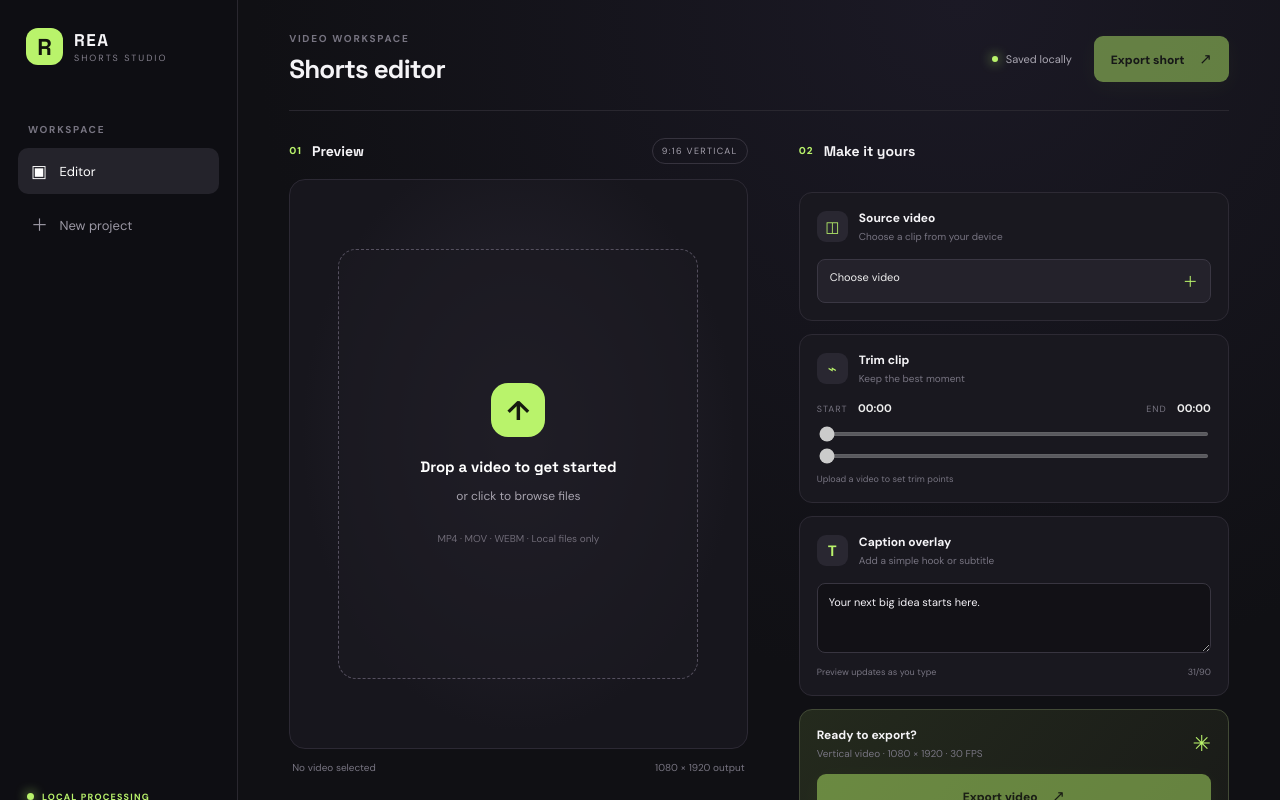
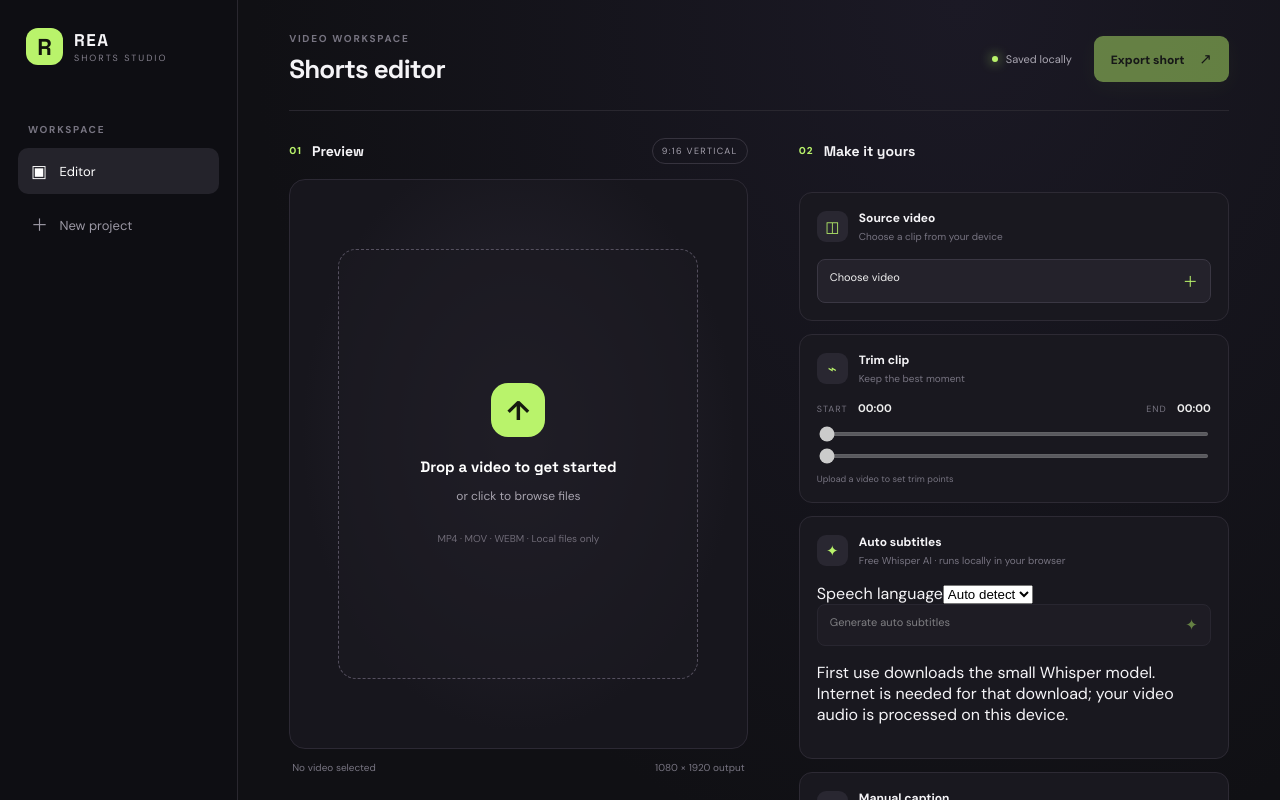
Before and after one commit to aafatabsayyadp-cmd/rea-shorts-studio, a React (Vite) app: page / in a window 1280 px wide. Shown: the top 800 px of the page. Built offline with nearby package versions, Linux system fonts and the light colour scheme.

Commit message:
Add local Whisper auto subtitles and timed caption editing

```diff
--- a/src/App.tsx
+++ b/src/App.tsx
@@ -1,31 +1,52 @@
 import { ChangeEvent, useEffect, useRef, useState } from "react";
 
 type ExportState = "idle" | "rendering" | "done" | "error";
+type Caption = { id: number; start: number; end: number; text: string };
+type WorkerMessage =
+  | { type: "model-progress"; progress: { status?: string; progress?: number; file?: string } }
+  | { type: "result"; text: string; chunks: { timestamp: [number, number]; text: string }[] }
+  | { type: "error"; message: string };
 
 function formatTime(value: number) {
   if (!Number.isFinite(value)) return "00:00";
   const seconds = Math.max(0, Math.floor(value));
   return `${String(Math.floor(seconds / 60)).padStart(2, "0")}:${String(seconds % 60).padStart(2, "0")}`;
 }
+function srtTime(value: number) {
+  const ms = Math.max(0, Math.round(value * 1000));
+  const hours = Math.floor(ms / 3600000);
+  const minutes = Math.floor((ms % 3600000) / 60000);
+  const seconds = Math.floor((ms % 60000) / 1000);
+  return `${String(hours).padStart(2, "0")}:${String(minutes).padStart(2, "0")}:${String(seconds).padStart(2, "0")},${String(ms % 1000).padStart(3, "0")}`;
+}
 
 export default function App() {
   const videoRef = useRef<HTMLVideoElement>(null);
   const fileInputRef = useRef<HTMLInputElement>(null);
   const isExportingRef = useRef(false);
+  const isTranscribingRef = useRef(false);
+  const workerRef = useRef<Worker | null>(null);
   const [file, setFile] = useState<File | null>(null);
   const [videoUrl, setVideoUrl] = useState("");
   const [duration, setDuration] = useState(0);
   const [trimStart, setTrimStart] = useState(0);
   const [trimEnd, setTrimEnd] = useState(0);
   const [caption, setCaption] = useState("Your next big idea starts here.");
+  const [captions, setCaptions] = useState<Caption[]>([]);
+  const [playhead, setPlayhead] = useState(0);
   const [playing, setPlaying] = useState(false);
   const [exportState, setExportState] = useState<ExportState>("idle");
   const [exportMessage, setExportMessage] = useState("");
   const [progress, setProgress] = useState(0);
+  const [transcriptionState, setTranscriptionState] = useState<"idle" | "capturing" | "loading" | "transcribing" | "done" | "error">("idle");
+  const [transcriptionMessage, setTranscriptionMessage] = useState("");
+  const [transcriptionProgress, setTranscriptionProgress] = useState(0);
+  const [language, setLanguage] = useState("auto");
 
   useEffect(() => {
     return () => {
       if (videoUrl) URL.revokeObjectURL(videoUrl);
+      workerRef.current?.terminate();
     };
   }, [videoUrl]);
 
@@ -37,6 +58,9 @@ export default function App() {
     setDuration(0);
     setTrimStart(0);
     setTrimEnd(0);
+    setCaptions([]);
+    setTranscriptionState("idle");
+    setTranscriptionMessage("");
     setExportState("idle");
     setExportMessage("");
   };
@@ -66,12 +90,16 @@ export default function App() {
     }
   };
 
+  const captionAt = (time: number) => {
+    const active = captions.find((item) => time >= item.start && time <= item.end);
+    return active?.text ?? (captions.length ? "" : caption);
+  };
+
   const drawFrame = (ctx: CanvasRenderingContext2D, video: HTMLVideoElement, text: string) => {
     const width = ctx.canvas.width;
     const height = ctx.canvas.height;
     ctx.fillStyle = "#08080b";
     ctx.fillRect(0, 0, width, height);
-
     const sourceRatio = video.videoWidth / video.videoHeight;
     const targetRatio = width / height;
     let sx = 0, sy = 0, sw = video.videoWidth, sh = video.videoHeight;
@@ -83,8 +111,7 @@ export default function App() {
       sy = (video.videoHeight - sh) / 2;
     }
     ctx.drawImage(video, sx, sy, sw, sh, 0, 0, width, height);
-
-    if (text.trim()) {
+    if (!text.trim()) return;
     const maxWidth = width * 0.82;
     const fontSize = 76;
     ctx.font = `800 ${fontSize}px Arial, sans-serif`;
@@ -95,10 +122,8 @@ export default function App() {
     let line = "";
     words.forEach((word) => {
       const test = line ? `${line} ${word}` : word;
-        if (ctx.measureText(test).width > maxWidth && line) {
-          lines.push(line);
-          line = word;
-        } else line = test;
+      if (ctx.measureText(test).width > maxWidth && line) { lines.push(line); line = word; }
+      else line = test;
     });
     if (line) lines.push(line);
     const lineHeight = fontSize * 1.18;
@@ -112,82 +137,157 @@ export default function App() {
       ctx.fillStyle = "#ffffff";
       ctx.fillText(item, width / 2, y, maxWidth);
     });
+  };
+
+  const startTranscription = async () => {
+    const video = videoRef.current;
+    if (!video || !file || transcriptionState === "capturing" || transcriptionState === "loading" || transcriptionState === "transcribing") return;
+    if (!("MediaRecorder" in window)) {
+      setTranscriptionState("error");
+      setTranscriptionMessage("Audio capture is not supported in this browser. Try the latest Chrome or Edge.");
+      return;
     }
+    const capture = (video as HTMLVideoElement & { captureStream?: () => MediaStream }).captureStream?.()
+      ?? (video as HTMLVideoElement & { mozCaptureStream?: () => MediaStream }).mozCaptureStream?.();
+    const audioTracks = capture?.getAudioTracks() ?? [];
+    if (!audioTracks.length) {
+      setTranscriptionState("error");
+      setTranscriptionMessage("This video has no audio track to transcribe.");
+      return;
+    }
+
+    try {
+      video.pause();
+      video.currentTime = 0;
+      await new Promise<void>((resolve) => {
+        if (video.readyState >= 2 && video.currentTime === 0) resolve();
+        else video.addEventListener("seeked", () => resolve(), { once: true });
+      });
+      const audioOnly = new MediaStream(audioTracks);
+      const mimeType = MediaRecorder.isTypeSupported("audio/webm;codecs=opus") ? "audio/webm;codecs=opus" : "audio/webm";
+      const recorder = new MediaRecorder(audioOnly, { mimeType });
+      const parts: BlobPart[] = [];
+      recorder.ondataavailable = (event) => { if (event.data.size) parts.push(event.data); };
+      const audioReady = new Promise<Blob>((resolve, reject) => {
+        recorder.onerror = () => reject(new Error("Could not capture audio from this video."));
+        recorder.onstop = () => resolve(new Blob(parts, { type: mimeType }));
+      });
+      isTranscribingRef.current = true;
+      setTranscriptionState("capturing");
+      setTranscriptionMessage("Playing the video once to capture its audio…");
+      setTranscriptionProgress(0);
+      recorder.start(500);
+      await video.play();
+      await new Promise<void>((resolve) => {
+        const onEnded = () => { video.removeEventListener("ended", onEnded); resolve(); };
+        video.addEventListener("ended", onEnded);
+      });
+      video.pause();
+      recorder.stop();
+      const audioBlob = await audioReady;
+      isTranscribingRef.current = false;
+      setPlaying(false);
+      if (!audioBlob.size) throw new Error("No audio data was captured.");
+
+      setTranscriptionState("loading");
+      setTranscriptionMessage("Loading the free Whisper model (first use downloads it once)…");
+      const worker = new Worker(new URL("./transcription.worker.ts", import.meta.url), { type: "module" });
+      workerRef.current?.terminate();
+      workerRef.current = worker;
+      worker.onmessage = (event: MessageEvent<WorkerMessage>) => {
+        const message = event.data;
+        if (message.type === "model-progress") {
+          const p = message.progress;
+          if (typeof p.progress === "number") setTranscriptionProgress(Math.round(p.progress));
+          if (p.status) setTranscriptionMessage(`Loading model: ${p.status}`);
+          setTranscriptionState("loading");
+        } else if (message.type === "result") {
+          const next = message.chunks
+            .filter((chunk) => chunk.timestamp && Number.isFinite(chunk.timestamp[0]) && Number.isFinite(chunk.timestamp[1]) && chunk.timestamp[1] > chunk.timestamp[0] && chunk.text.trim())
+            .map((chunk, index) => ({ id: index + 1, start: chunk.timestamp[0], end: chunk.timestamp[1], text: chunk.text.trim() }));
+          setCaptions(next);
+          setTranscriptionState("done");
+          setTranscriptionProgress(100);
+          setTranscriptionMessage(next.length ? `Created ${next.length} timed caption lines. Review them before exporting.` : "Whisper returned no timed captions. Try another clip.");
+          worker.terminate();
+        } else if (message.type === "error") {
+          setTranscriptionState("error");
+          setTranscriptionMessage(message.message);
+          worker.terminate();
+        }
+      };
+      worker.onerror = () => {
+        setTranscriptionState("error");
+        setTranscriptionMessage("The transcription worker stopped unexpectedly. Try again in Chrome or Edge.");
+        worker.terminate();
+      };
+      setTranscriptionState("transcribing");
+      setTranscriptionMessage("Transcribing locally on this device…");
+      worker.postMessage({ type: "transcribe", audio: audioBlob, language });
+    } catch (error) {
+      isTranscribingRef.current = false;
+      setTranscriptionState("error");
+      setTranscriptionMessage(error instanceof Error ? error.message : "Transcription failed.");
+    }
+  };
+
+  const updateCaption = (id: number, field: "start" | "end" | "text", value: number | string) => {
+    setCaptions((items) => items.map((item) => item.id === id ? { ...item, [field]: value } : item));
+  };
+
+  const downloadSrt = () => {
+    const content = captions.map((item, index) => `${index + 1}\n${srtTime(item.start)} --> ${srtTime(item.end)}\n${item.text}\n`).join("\n");
+    const url = URL.createObjectURL(new Blob([content], { type: "text/plain;charset=utf-8" }));
+    const link = document.createElement("a");
+    link.href = url;
+    link.download = `${file?.name.replace(/\.[^.]+$/, "") || "captions"}.srt`;
+    link.click();
+    URL.revokeObjectURL(url);
   };
 
   const exportVideo = async () => {
     const video = videoRef.current;
     if (!video || !file) return;
     if (!("MediaRecorder" in window) || !HTMLCanvasElement.prototype.captureStream) {
-      setExportState("error");
-      setExportMessage("MP4 export is not supported by this browser. Try Chrome or Edge.");
-      return;
+      setExportState("error"); setExportMessage("Video export is not supported by this browser. Try Chrome or Edge."); return;
     }
-    if (trimEnd <= trimStart) {
-      setExportState("error");
-      setExportMessage("Choose a valid trim range first.");
-      return;
-    }
-
-    setExportState("rendering");
-    setProgress(0);
-    setExportMessage("Preparing your vertical video…");
-
+    if (trimEnd <= trimStart) { setExportState("error"); setExportMessage("Choose a valid trim range first."); return; }
+    setExportState("rendering"); setProgress(0); setExportMessage("Preparing your vertical video…");
     try {
       const canvas = document.createElement("canvas");
-      canvas.width = 1080;
-      canvas.height = 1920;
+      canvas.width = 1080; canvas.height = 1920;
       const context = canvas.getContext("2d");
       if (!context) throw new Error("Could not create the export canvas.");
-
       const canvasStream = canvas.captureStream(30);
       const sourceStream = (video as HTMLVideoElement & { captureStream?: () => MediaStream }).captureStream?.()
         ?? (video as HTMLVideoElement & { mozCaptureStream?: () => MediaStream }).mozCaptureStream?.();
-      if (sourceStream) {
-        sourceStream.getAudioTracks().forEach((track) => canvasStream.addTrack(track));
-      }
-
-      const mimeType = MediaRecorder.isTypeSupported("video/mp4;codecs=h264,aac")
-        ? "video/mp4;codecs=h264,aac"
-        : MediaRecorder.isTypeSupported("video/webm;codecs=vp9,opus")
-          ? "video/webm;codecs=vp9,opus"
-          : "video/webm";
+      sourceStream?.getAudioTracks().forEach((track) => canvasStream.addTrack(track));
+      const mimeType = MediaRecorder.isTypeSupported("video/mp4;codecs=h264,aac") ? "video/mp4;codecs=h264,aac"
+        : MediaRecorder.isTypeSupported("video/webm;codecs=vp9,opus") ? "video/webm;codecs=vp9,opus" : "video/webm";
       const recorder = new MediaRecorder(canvasStream, { mimeType });
       const chunks: BlobPart[] = [];
-      recorder.ondataavailable = (event) => {
-        if (event.data.size) chunks.push(event.data);
-      };
-
+      recorder.ondataavailable = (event) => { if (event.data.size) chunks.push(event.data); };
       const finished = new Promise<Blob>((resolve, reject) => {
         recorder.onerror = () => reject(new Error("The browser stopped the export unexpectedly."));
         recorder.onstop = () => resolve(new Blob(chunks, { type: mimeType }));
       });
-
-      video.pause();
-      video.currentTime = trimStart;
+      video.pause(); video.currentTime = trimStart;
       await new Promise<void>((resolve) => {
         if (Math.abs(video.currentTime - trimStart) < 0.05) resolve();
         else video.addEventListener("seeked", () => resolve(), { once: true });
       });
-
       isExportingRef.current = true;
       recorder.start(250);
       await video.play();
       let animation = 0;
       const render = () => {
-        if (context) drawFrame(context, video, caption);
+        drawFrame(context, video, captionAt(video.currentTime));
         const currentProgress = Math.min(100, ((video.currentTime - trimStart) / (trimEnd - trimStart)) * 100);
         setProgress(currentProgress);
-        if (video.currentTime >= trimEnd || video.ended) {
-          video.pause();
-          cancelAnimationFrame(animation);
-          recorder.stop();
-          return;
-        }
+        if (video.currentTime >= trimEnd || video.ended) { video.pause(); cancelAnimationFrame(animation); recorder.stop(); return; }
         animation = requestAnimationFrame(render);
       };
       render();
-
       const blob = await finished;
       isExportingRef.current = false;
       canvasStream.getTracks().forEach((track) => track.stop());
@@ -196,18 +296,17 @@ export default function App() {
       const anchor = document.createElement("a");
       anchor.href = downloadUrl;
       anchor.download = `${file.name.replace(/\.[^.]+$/, "")}-short.${extension}`;
-      anchor.click();
-      URL.revokeObjectURL(downloadUrl);
-      setExportState("done");
-      setExportMessage(`Your ${extension.toUpperCase()} is ready and downloaded.`);
-      setProgress(100);
-      setPlaying(false);
+      anchor.click(); URL.revokeObjectURL(downloadUrl);
+      setExportState("done"); setExportMessage(`Your ${extension.toUpperCase()} is ready and downloaded.`);
+      setProgress(100); setPlaying(false);
     } catch (error) {
       isExportingRef.current = false;
       setExportState("error");
       setExportMessage(error instanceof Error ? error.message : "Export failed. Please try again.");
     }
   };
+
+  const activeCaption = captionAt(playhead);
 
   return (
     <main className="app-shell">
@@ -216,7 +315,7 @@ export default function App() {
         <div className="side-label">WORKSPACE</div>
         <button className="nav-item active"><span>▣</span> Editor</button>
         <button className="nav-item" onClick={() => fileInputRef.current?.click()}><span>＋</span> New project</button>
-        <div className="sidebar-bottom"><div className="local-badge"><span /> LOCAL PROCESSING</div><p>Your videos stay on this device. Nothing is uploaded.</p><div className="version">EARLY ACCESS · 0.1.0</div></div>
+        <div className="sidebar-bottom"><div className="local-badge"><span /> LOCAL PROCESSING</div><p>Your videos and transcription stay on this device.</p><div className="version">EARLY ACCESS · 0.2.0</div></div>
       </aside>
 
       <section className="main-panel">
@@ -229,20 +328,14 @@ export default function App() {
           <section className="preview-column">
             <div className="section-heading"><div><span className="step">01</span><strong>Preview</strong></div><span className="format-pill">9:16 VERTICAL</span></div>
             <div className="preview-stage">
-              {file ? (
-                <div className="phone-frame">
-                  <video ref={videoRef} src={videoUrl} onLoadedMetadata={onMetadata} onPlay={() => setPlaying(true)} onPause={() => setPlaying(false)} onTimeUpdate={() => {
-                    const v = videoRef.current;
-                    if (!isExportingRef.current && v && v.currentTime >= trimEnd && !v.paused) { v.pause(); v.currentTime = trimStart; }
-                  }} />
-                  <div className="preview-caption">{caption || "Your caption appears here"}</div>
+              {file ? <div className="phone-frame">
+                <video ref={videoRef} src={videoUrl} onLoadedMetadata={onMetadata} onPlay={() => setPlaying(true)} onPause={() => setPlaying(false)}
+                  onTimeUpdate={() => { const v = videoRef.current; if (v) setPlayhead(v.currentTime); if (!isExportingRef.current && !isTranscribingRef.current && v && v.currentTime >= trimEnd && !v.paused) { v.pause(); v.currentTime = trimStart; } }} />
+                <div className="preview-caption">{activeCaption || (captions.length ? "" : "Your caption appears here")}</div>
                 <button className="play-overlay" onClick={togglePlayback} aria-label={playing ? "Pause preview" : "Play preview"}>{playing ? "Ⅱ" : "▶"}</button>
-                </div>
-              ) : (
-                <button className="upload-card" onClick={() => fileInputRef.current?.click()}>
+              </div> : <button className="upload-card" onClick={() => fileInputRef.current?.click()}>
                 <div className="upload-icon">↑</div><strong>Drop a video to get started</strong><span>or click to browse files</span><small>MP4 · MOV · WEBM · Local files only</small>
-                </button>
-              )}
+              </button>}
             </div>
             <div className="preview-footer"><span>{file ? file.name : "No video selected"}</span><span>{file ? `${formatTime(duration)} total` : "1080 × 1920 output"}</span></div>
           </section>
@@ -265,7 +358,36 @@ export default function App() {
             </div>
 
             <div className="control-card">
-              <div className="control-title"><span className="control-icon">T</span><div><strong>Caption overlay</strong><small>Add a simple hook or subtitle</small></div></div>
+              <div className="control-title"><span className="control-icon">✦</span><div><strong>Auto subtitles</strong><small>Free Whisper AI · runs locally in your browser</small></div></div>
+              <div className="subtitle-options">
+                <label htmlFor="subtitle-language">Speech language</label>
+                <select id="subtitle-language" value={language} onChange={(e) => setLanguage(e.target.value)} disabled={transcriptionState === "capturing" || transcriptionState === "loading" || transcriptionState === "transcribing"}>
+                  <option value="auto">Auto detect</option><option value="english">English</option><option value="hindi">Hindi</option><option value="marathi">Marathi</option><option value="urdu">Urdu</option><option value="spanish">Spanish</option><option value="french">French</option>
+                </select>
+              </div>
+              <button className="file-picker transcribe-button" onClick={startTranscription} disabled={!file || ["capturing","loading","transcribing"].includes(transcriptionState)}>
+                {transcriptionState === "capturing" ? "Capturing audio…" : transcriptionState === "loading" ? "Loading Whisper…" : transcriptionState === "transcribing" ? "Transcribing…" : captions.length ? "Regenerate subtitles" : "Generate auto subtitles"} <span>✦</span>
+              </button>
+              {["capturing","loading","transcribing"].includes(transcriptionState) && <div className="progress-track subtitle-progress"><div style={{ width: `${transcriptionState === "capturing" ? (duration ? (playhead / duration) * 100 : 0) : transcriptionProgress}%` }} /></div>}
+              {transcriptionMessage && <p className={`transcription-message ${transcriptionState}`}>{transcriptionMessage}</p>}
+              <p className="micro-note">First use downloads the small Whisper model. Internet is needed for that download; your video audio is processed on this device.</p>
+              {captions.length > 0 && <>
+                <div className="caption-list-head"><strong>{captions.length} caption lines</strong><button onClick={downloadSrt}>Download .SRT ↓</button></div>
+                <div className="caption-list">
+                  {captions.map((item) => <div className="caption-row" key={item.id}>
+                    <div className="caption-times">
+                      <label>IN <input type="number" min="0" max={duration} step="0.1" value={item.start.toFixed(1)} onChange={(e) => updateCaption(item.id, "start", Number(e.target.value))} /></label>
+                      <label>OUT <input type="number" min="0" max={duration} step="0.1" value={item.end.toFixed(1)} onChange={(e) => updateCaption(item.id, "end", Number(e.target.value))} /></label>
+                      <button title="Preview this caption" onClick={() => { if (videoRef.current) { videoRef.current.currentTime = item.start; videoRef.current.pause(); } }}>▶</button>
+                    </div>
+                    <textarea aria-label={`Caption ${item.id} text`} value={item.text} onChange={(e) => updateCaption(item.id, "text", e.target.value)} rows={2} />
+                  </div>)}
+                </div>
+              </>}
+            </div>
+
+            <div className="control-card">
+              <div className="control-title"><span className="control-icon">T</span><div><strong>Manual caption</strong><small>Used when auto subtitles are not generated</small></div></div>
               <textarea value={caption} onChange={(e) => setCaption(e.target.value)} maxLength={90} placeholder="Type your caption…" />
               <div className="caption-meta"><span>Preview updates as you type</span><span>{caption.length}/90</span></div>
             </div>
@@ -275,7 +397,7 @@ export default function App() {
               <button className="export-button full" onClick={exportVideo} disabled={!file || exportState === "rendering"}>{exportState === "rendering" ? "Rendering your short…" : "Export video"} <span>↗</span></button>
               {exportState === "rendering" && <div className="progress-track"><div style={{ width: `${progress}%` }} /></div>}
               {exportMessage && <p className={`export-message ${exportState}`}>{exportMessage}</p>}
-              <p className="privacy-note">🔒 Processed in your browser. Your footage stays yours.</p>
+              <p className="privacy-note">🔒 Video and captions are rendered in your browser.</p>
             </div>
           </section>
         </div>
```
Lines whose indentation alone changed are shown as unchanged.
